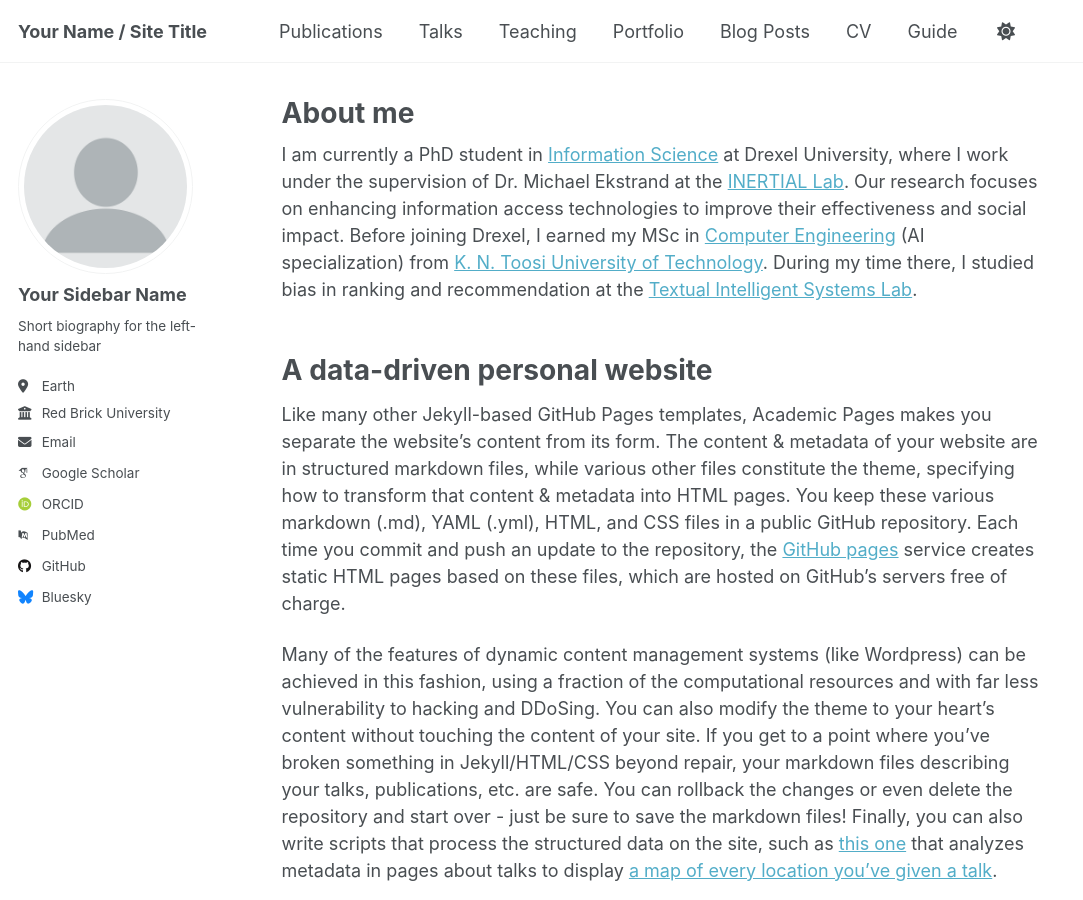
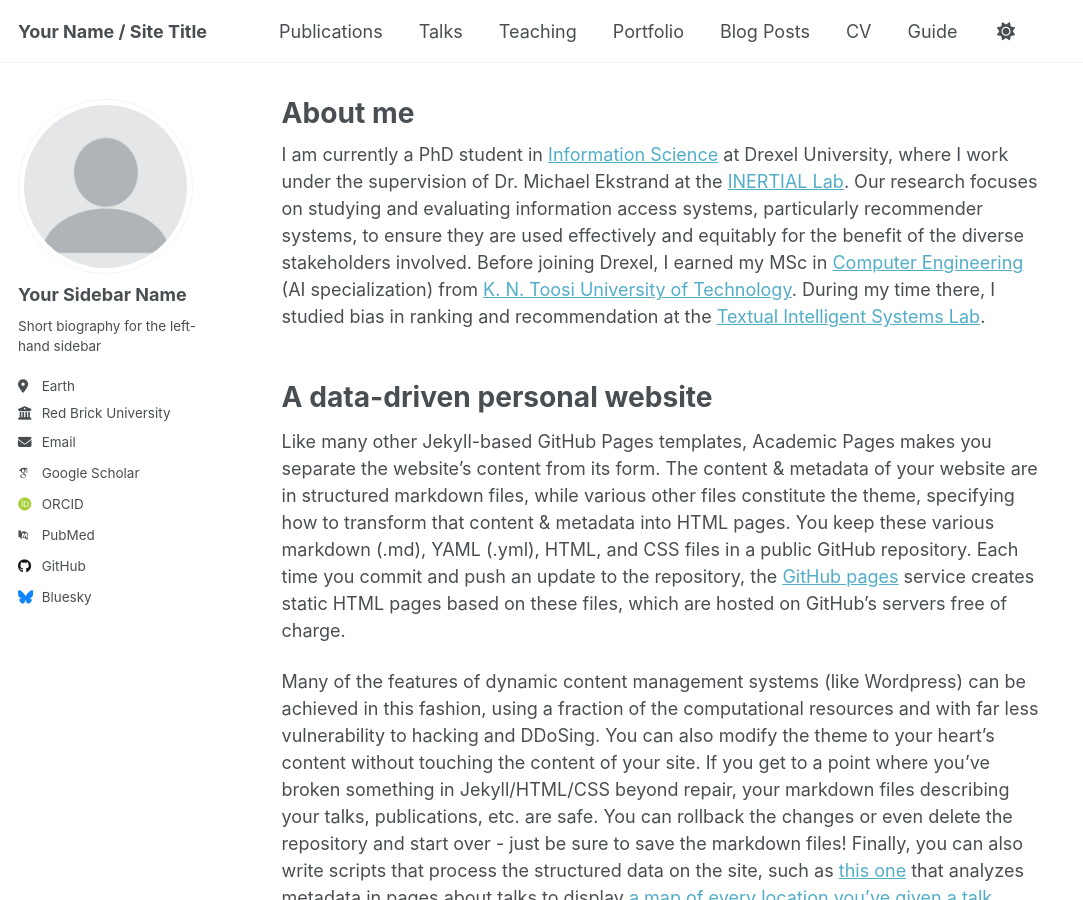
Before and after one commit to samiravaez/samiravaez.github.io, a Jekyll site: the page built from _pages/about.md, in a window 1280 px wide and 900 px high. Shown: the whole window, without its empty margins (0-1083 px from the left). Built offline with Jekyll 4.4.1, drawn with Linux system fonts in a browser that asks for light colours; some web fonts are replaced.

Commit message:
Update about.md

```diff
--- a/_pages/about.md
+++ b/_pages/about.md
@@ -7,7 +7,7 @@ redirect_from:
   - /about.html
 ---
 
-I am currently a PhD student in <a href="https://drexel.edu/cci/academics/information-science-department/" target="_blank">Information Science</a> at Drexel University, where I work under the supervision of Dr. Michael Ekstrand at the <a href="https://inertial.science" target="_blank">INERTIAL Lab</a>. Our research focuses on enhancing information access technologies to improve their effectiveness and social impact. Before joining Drexel, I earned my MSc in <a href="https://en.ce.kntu.ac.ir/" target="_blank">Computer Engineering</a> (AI specialization) from <a href="https://en.kntu.ac.ir/" target="_blank">K. N. Toosi University of Technology</a>. During my time there, I studied bias in ranking and recommendation at the <a href="https://www.linkedin.com/company/kntu-tis" target="_blank">Textual Intelligent Systems Lab</a>.
+I am currently a PhD student in <a href="https://drexel.edu/cci/academics/information-science-department/" target="_blank">Information Science</a> at Drexel University, where I work under the supervision of Dr. Michael Ekstrand at the <a href="https://inertial.science" target="_blank">INERTIAL Lab</a>. Our research focuses on studying and evaluating information access systems, particularly recommender systems, to ensure they are used effectively and equitably for the benefit of the diverse stakeholders involved. Before joining Drexel, I earned my MSc in <a href="https://en.ce.kntu.ac.ir/" target="_blank">Computer Engineering</a> (AI specialization) from <a href="https://en.kntu.ac.ir/" target="_blank">K. N. Toosi University of Technology</a>. During my time there, I studied bias in ranking and recommendation at the <a href="https://www.linkedin.com/company/kntu-tis" target="_blank">Textual Intelligent Systems Lab</a>.
                     <br><br>
 
 A data-driven personal website
```
